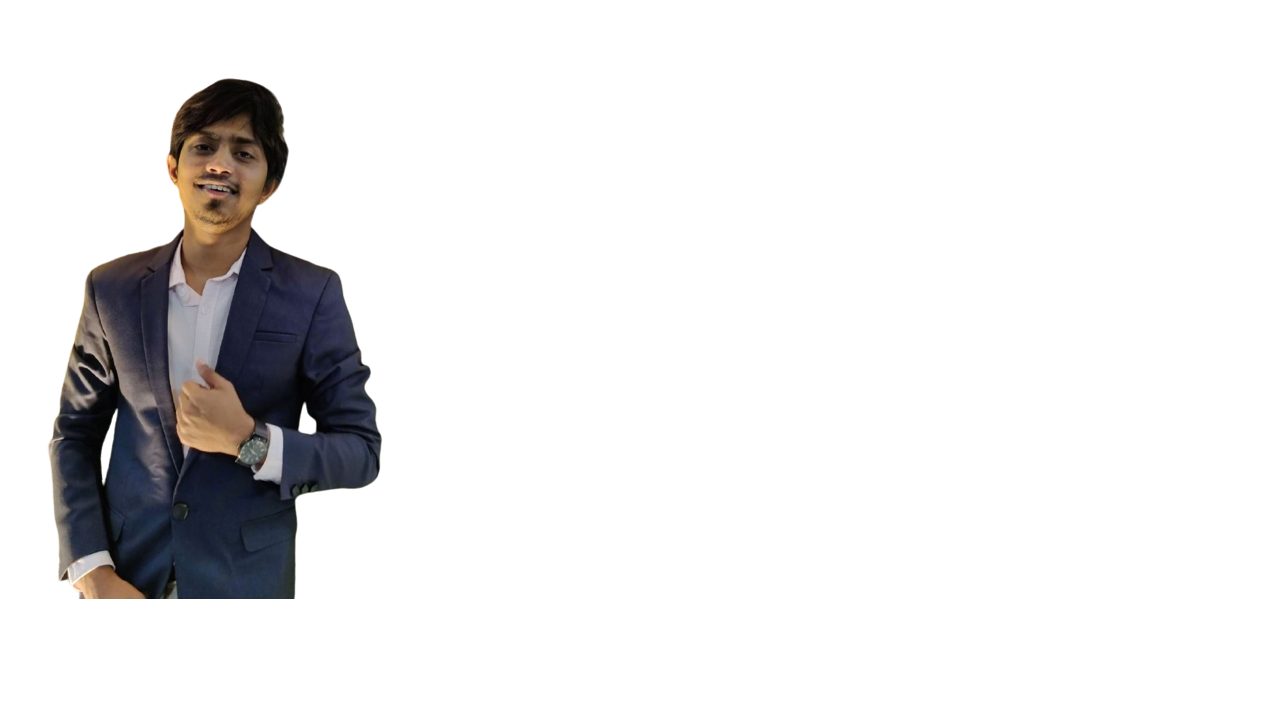
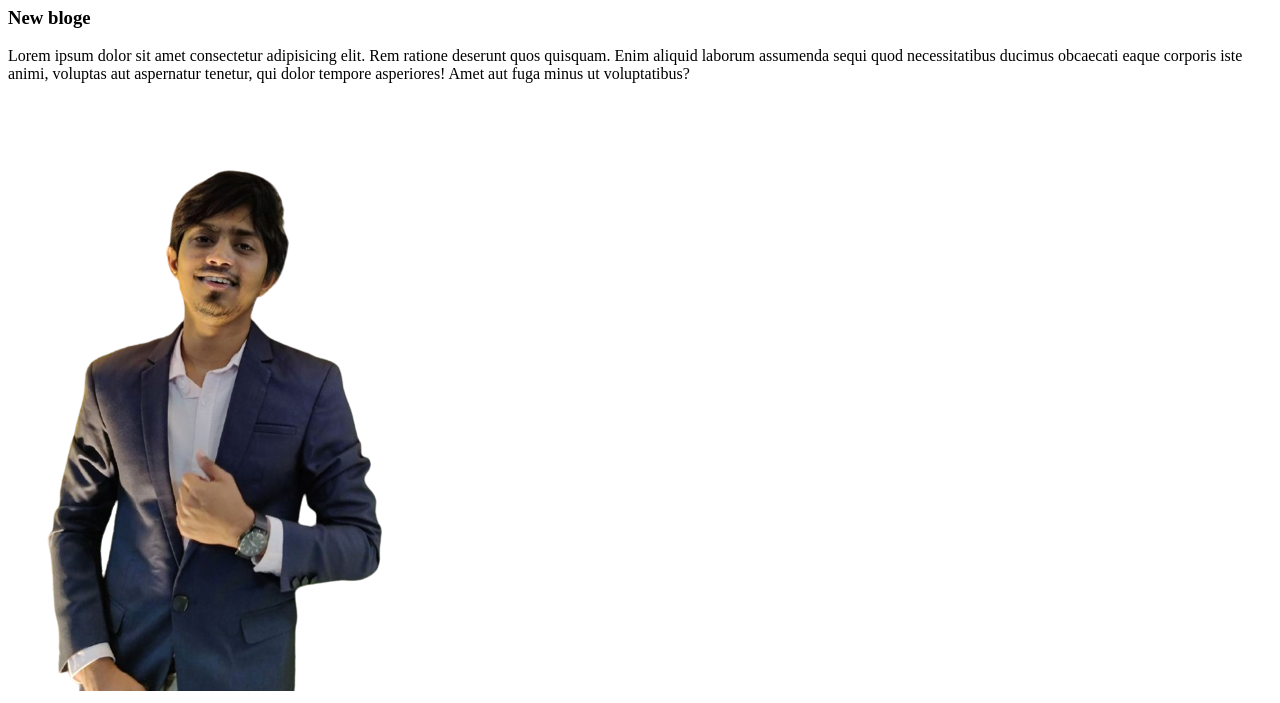
Before and after one commit to sheikh-momin/demo, a plain HTML site: page index.html in a window 1280 px wide. Shown: the part 224-927 px from the top of the page. Before the commit the page ends 835 px from the top, so only its background shows below. Drawn offline with Linux system fonts and the light colour scheme.

Commit message:
New branch added

```diff
--- a/index.html
+++ b/index.html
@@ -11,6 +11,10 @@
   <h1>Hello</h1>
   <h1>Hello</h1>
   <h1>Hello</h1>
+  <div>
+    <h3>New bloge</h3>
+    <p> Lorem ipsum dolor sit amet consectetur adipisicing elit. Rem ratione deserunt quos quisquam. Enim aliquid laborum assumenda sequi quod necessitatibus ducimus obcaecati eaque corporis iste animi, voluptas aut aspernatur tenetur, qui dolor tempore asperiores! Amet aut fuga minus ut voluptatibus?</p>
+  </div>
   <img src="001.png" alt="">
 </body>
 </html>
```
